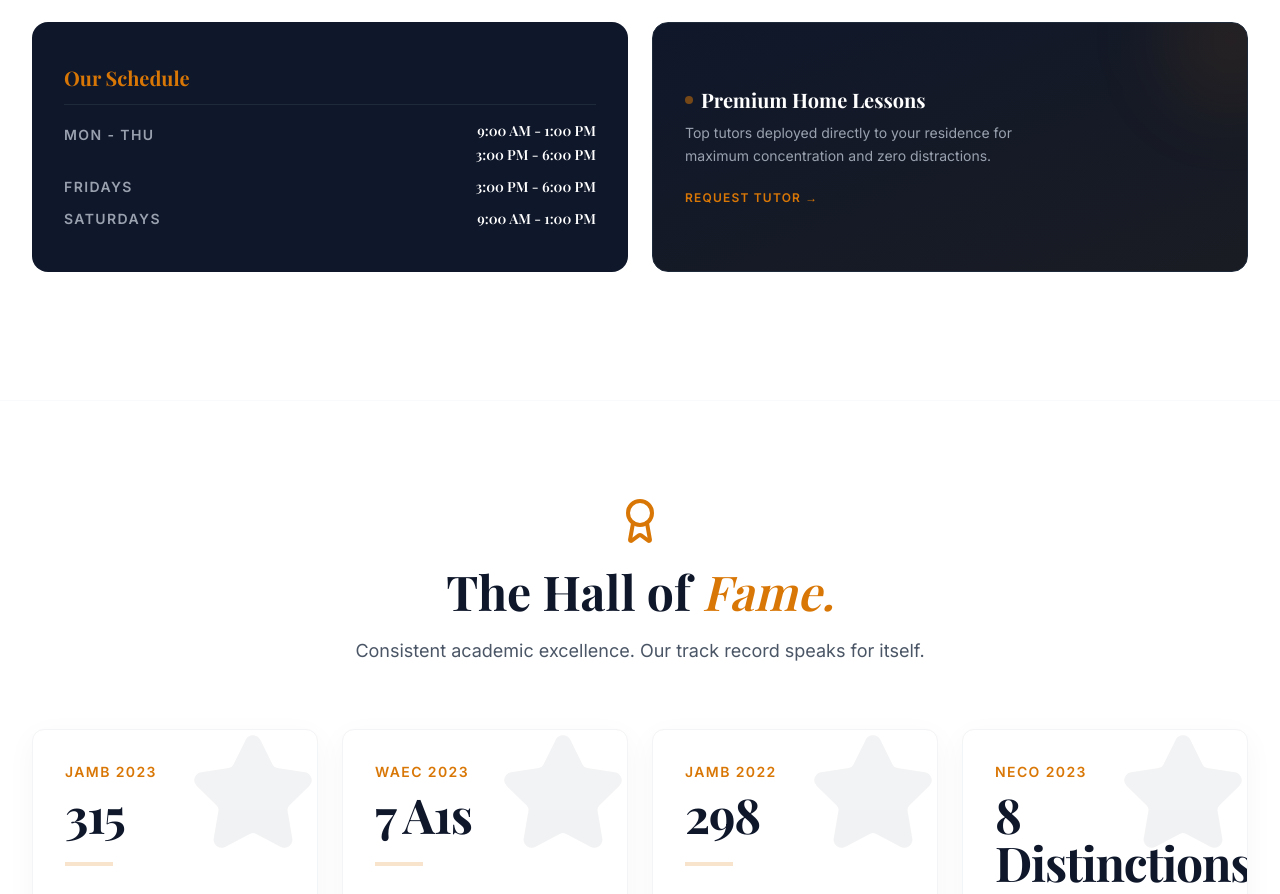
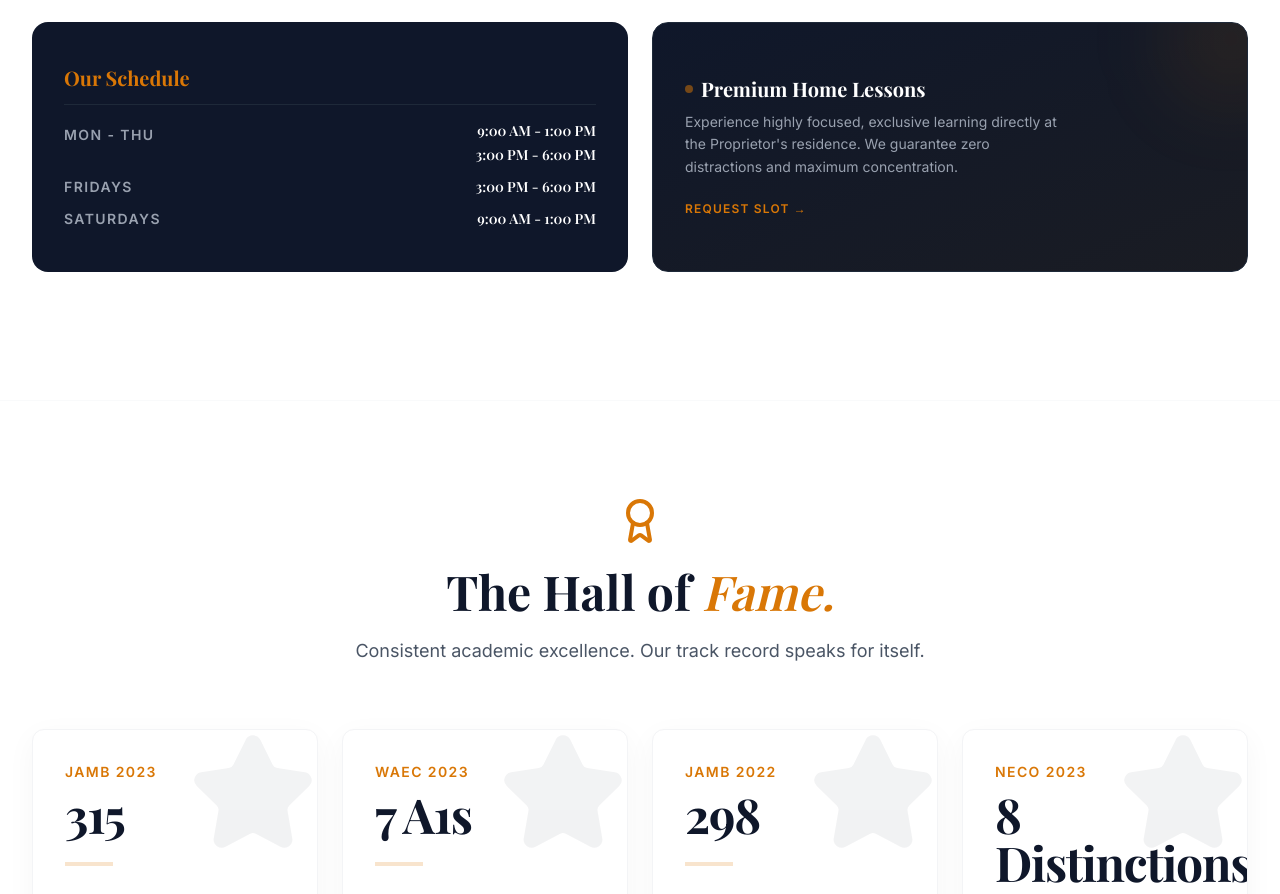
Before and after one commit to DavidDeez/peculiar_treasure_academy, a React (Vite) app: page / in a window 1280 px wide. Shown: the part 4525-5419 px from the top of the page. Built offline with nearby package versions, Linux system fonts and the light colour scheme; a web font is replaced by a local one.

Commit message:
Update Home Lessons copy to specify it occurs at Proprietor's house

```diff
--- a/src/components/Features.tsx
+++ b/src/components/Features.tsx
@@ -94,10 +94,10 @@ const Features: React.FC = () => {
                 Premium Home Lessons
               </h3>
               <p className="text-gray-400 text-xs md:text-sm leading-relaxed mb-4 max-w-sm">
-                Top tutors deployed directly to your residence for maximum concentration and zero distractions.
+                Experience highly focused, exclusive learning directly at the Proprietor's residence. We guarantee zero distractions and maximum concentration.
               </p>
               <a href="#contact" className="inline-flex items-center text-[10px] md:text-xs font-bold uppercase tracking-widest text-brand-gold hover:text-white transition-colors">
-                Request Tutor &rarr;
+                Request Slot &rarr;
               </a>
             </div>
           </div>
```
